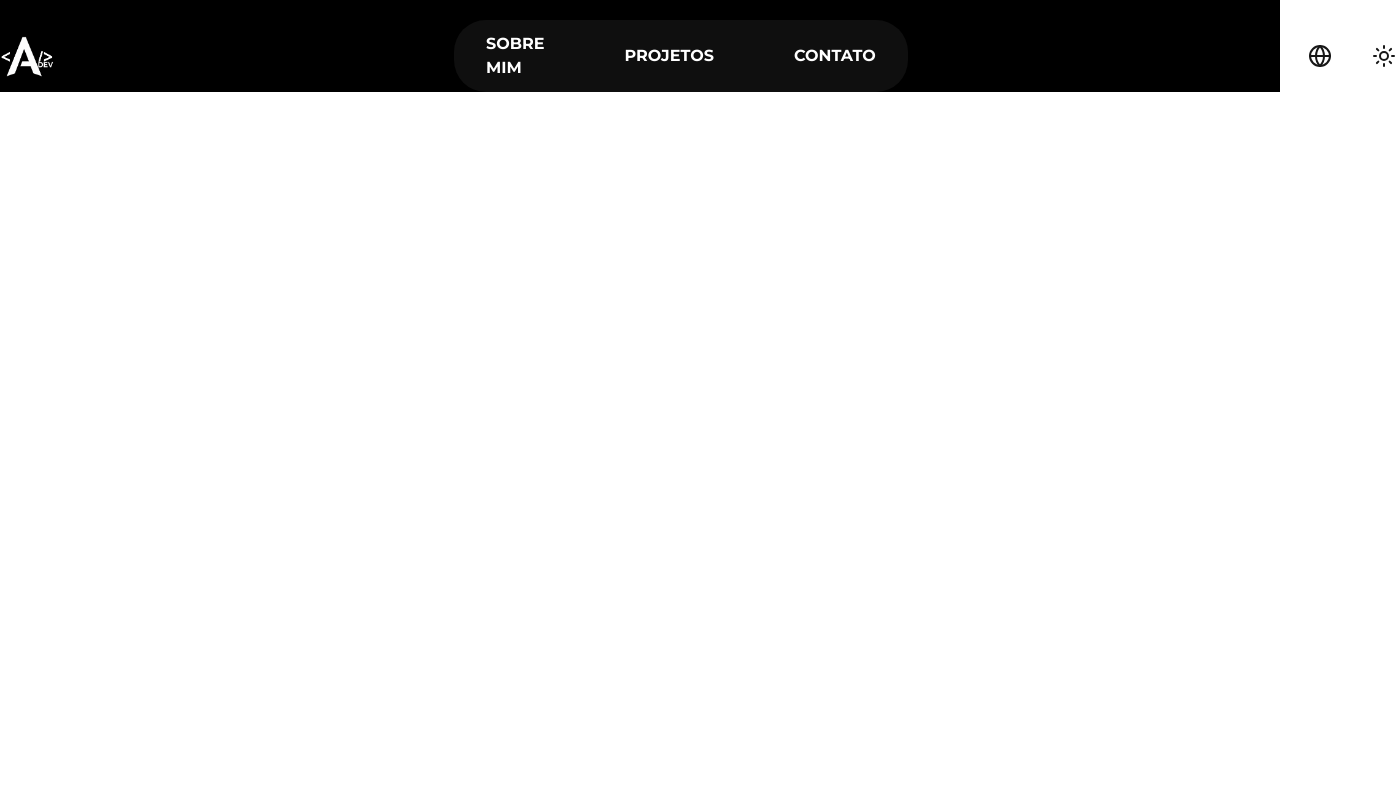
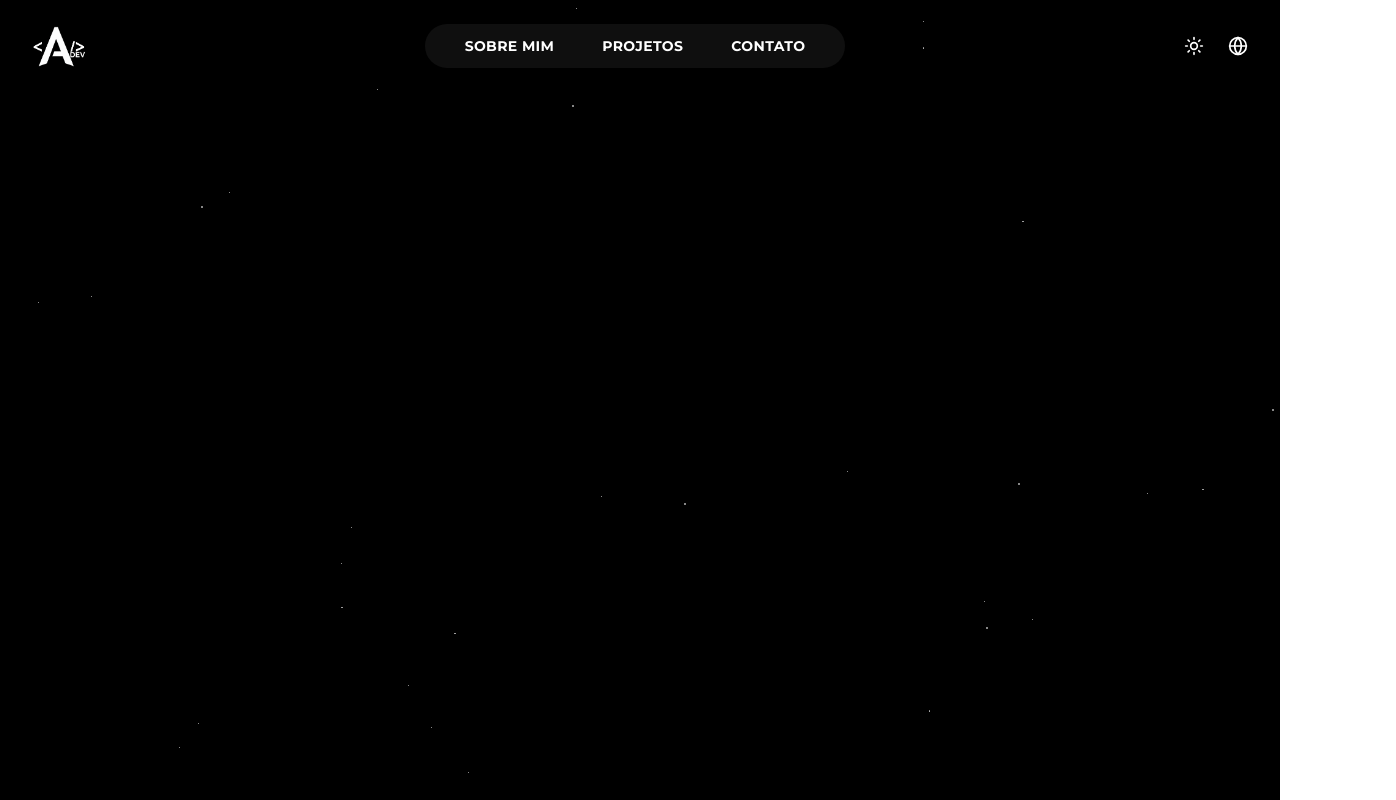
Before and after one commit to LeonardoAtaides/MyPortifolio, a Next.js app in the folder my-portifolio/: page /Home in a window 1280 px wide. Shown: the whole page, 1396 px wide, since content can reach past the window. Built offline with nearby package versions, Linux system fonts and the light colour scheme.

Commit message:
Update page.tsx

```diff
--- a/my-portifolio/app/Home/page.tsx
+++ b/my-portifolio/app/Home/page.tsx
@@ -1,40 +1,55 @@
 "use client";
 import Intro from "../components/intro";
+import StarBackground from "../components/starbackground";
 import { useState } from "react";
-import { Globe, Moon, Sun  } from "lucide-react";
+import { Globe, Sun } from "lucide-react";
 
 export default function Home() {
-   const [showIntro, setShowIntro] = useState(true);
-   const handleIntroFinish = () => setShowIntro(false);
+  const [showIntro, setShowIntro] = useState(true);
+  const handleIntroFinish = () => setShowIntro(false);
 
   return (
+    <main className="min-h-screen w-full bg-black text-white z-10">
+    <StarBackground />
+      {showIntro && (
+        <div className="fixed inset-0 z-50">
+          <Intro onFinish={handleIntroFinish} />
+        </div>
+      )}
 
-    <main className="bg-black h-full w-full">
-          {showIntro && (
-        <div className="fixed inset-0 w-full h-full z-50">
-          <Intro onFinish={handleIntroFinish} />
-        </div>)}
+      {/* NAVBAR */}
+      <header className="w-full flex justify-center pt-6">
+        <div className="w-full max-w-7xl flex items-center justify-between px-8">
 
-    <div className="flex justify-evenly pt-5 items-center gap-100">
-        <img
+          {/* Logo */}
+          <img
             src="/assets/Logo_a.png"
             alt="Logo"
             className="w-[54px] h-[41px]"
           />
 
-          <div className="flex justify-between bg-[#0F0F0F] text-white font-bold rounded-4xl p-3 px-8 gap-20 items-center">
-            <a href=""> SOBRE MIM</a>
-            <a href=""> PROJETOS</a>
-            <a href="">CONTATO</a>
+          {/* Menu central */}
+          <nav className="flex items-center gap-12 bg-[#0F0F0F] px-10 py-3 rounded-full font-semibold text-sm tracking-wide">
+            <a href="#" className="hover:opacity-80 transition">
+              SOBRE MIM
+            </a>
+            <a href="#" className="hover:opacity-80 transition">
+              PROJETOS
+            </a>
+            <a href="#" className="hover:opacity-80 transition">
+              CONTATO
+            </a>
+          </nav>
+
+          {/* Ações */}
+          <div className="flex items-center gap-6">
+            <Sun className="w-5 h-5 cursor-pointer hover:opacity-80 transition" />
+            <Globe className="w-5 h-5 cursor-pointer hover:opacity-80 transition" />
+
           </div>
 
-        <div className="flex justify-center gap-10 items-center">
-            <Globe className="w-6 h-6" />
-            <Sun className="w-6 h-6" />
         </div>
-
-    </div>
-
+      </header>
     </main>
   );
 }
```
